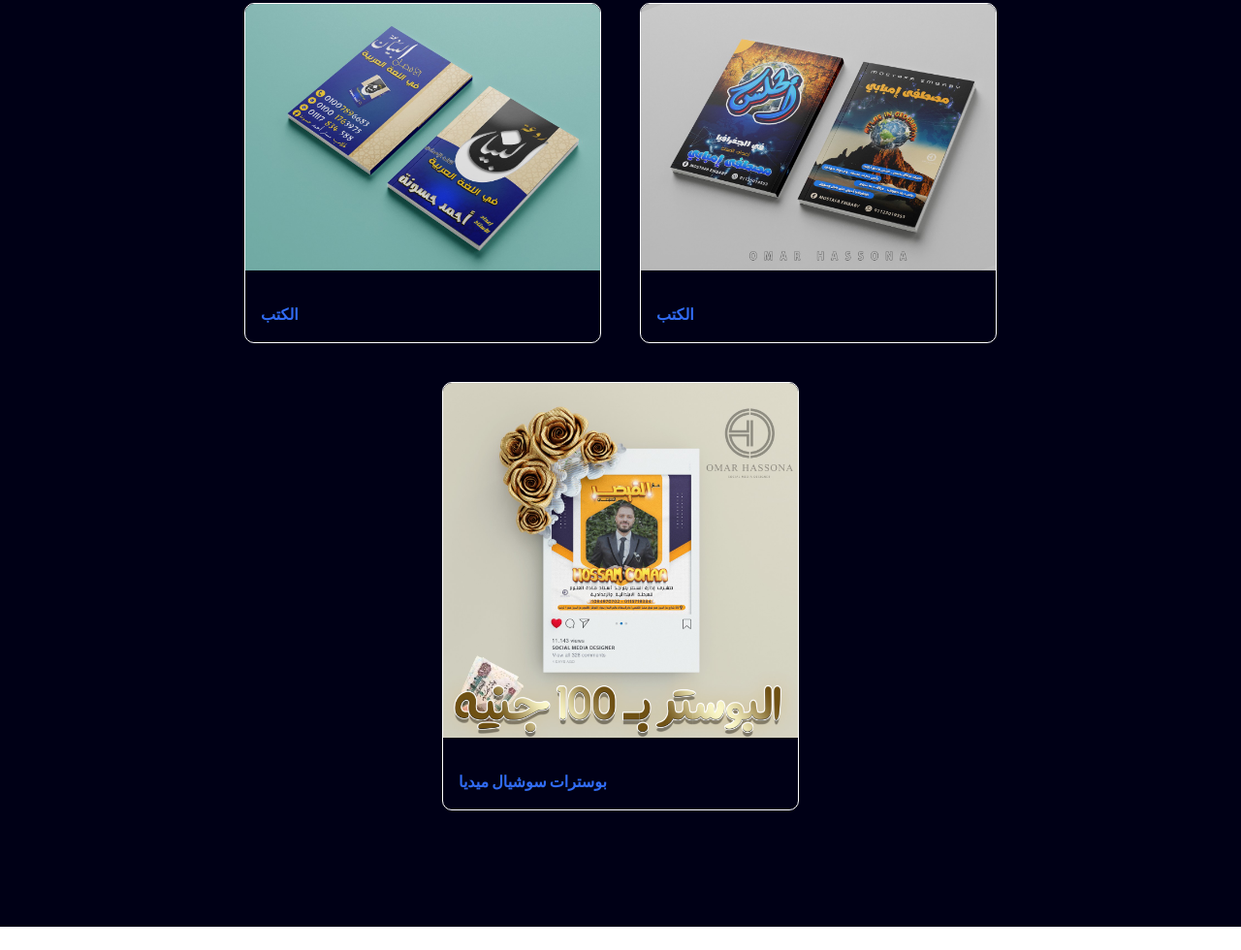
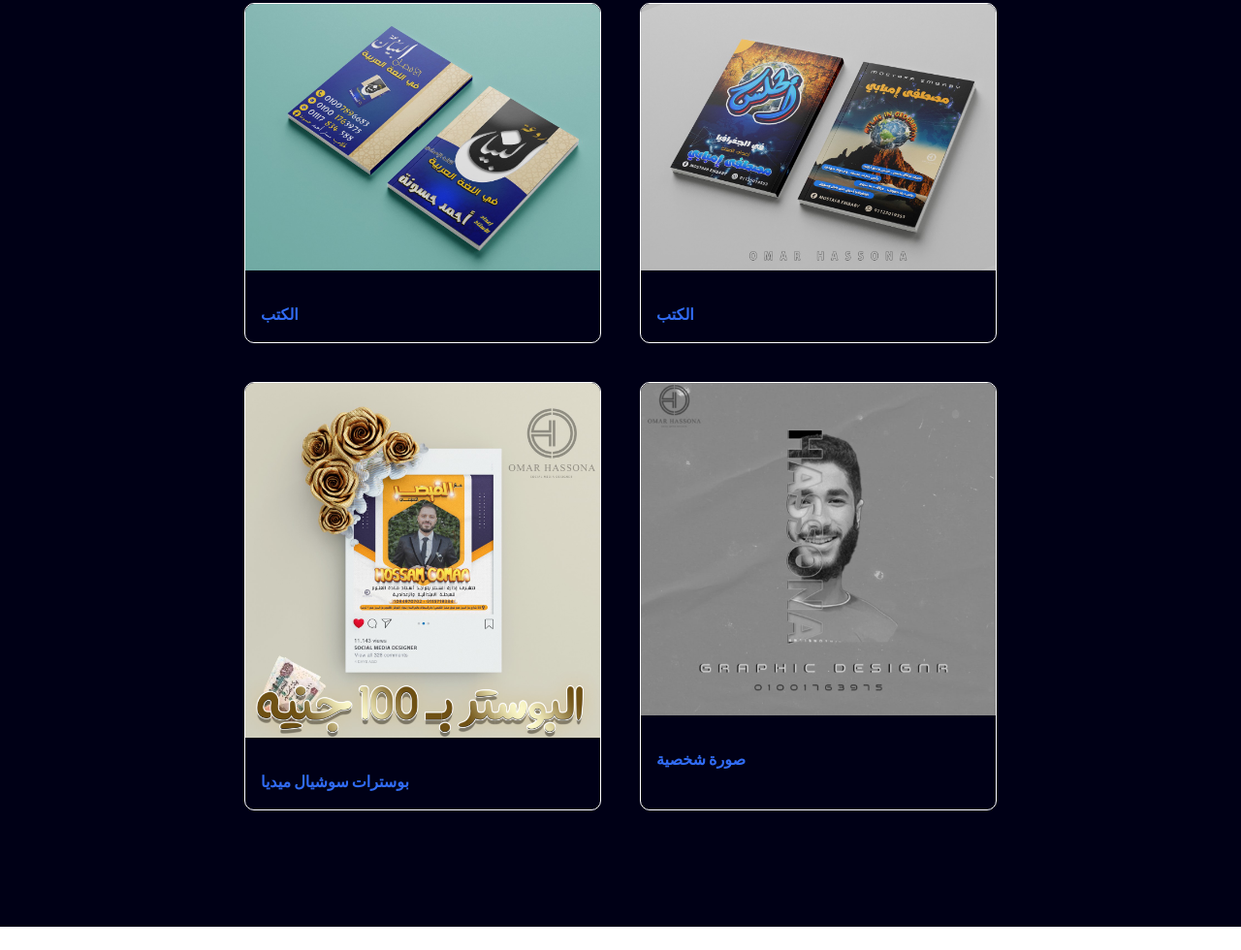
Before and after one commit to a7medsite/omarhasonaar, a plain HTML site: page index.html in a window 1280 px wide. Shown: the part 11020-12000 px from the top of the page at 97% size. Drawn offline with Linux system fonts and the light colour scheme.

Commit message:
Update index.html

```diff
--- a/index.html
+++ b/index.html
@@ -551,6 +551,16 @@
                 <div class="project-info">
                     <strong class="project-title">
                         <span>بوسترات سوشيال ميديا</span>
+                    </strong>
+                </div>
+            </div>
+            <div class="project-card">
+                <div class="project-image">
+                    <img src="omr.jpeg" />
+                </div>
+                <div class="project-info">
+                    <strong class="project-title">
+                        <span>صورة شخصية</span>
 
                     </strong>
                 </div>
```
